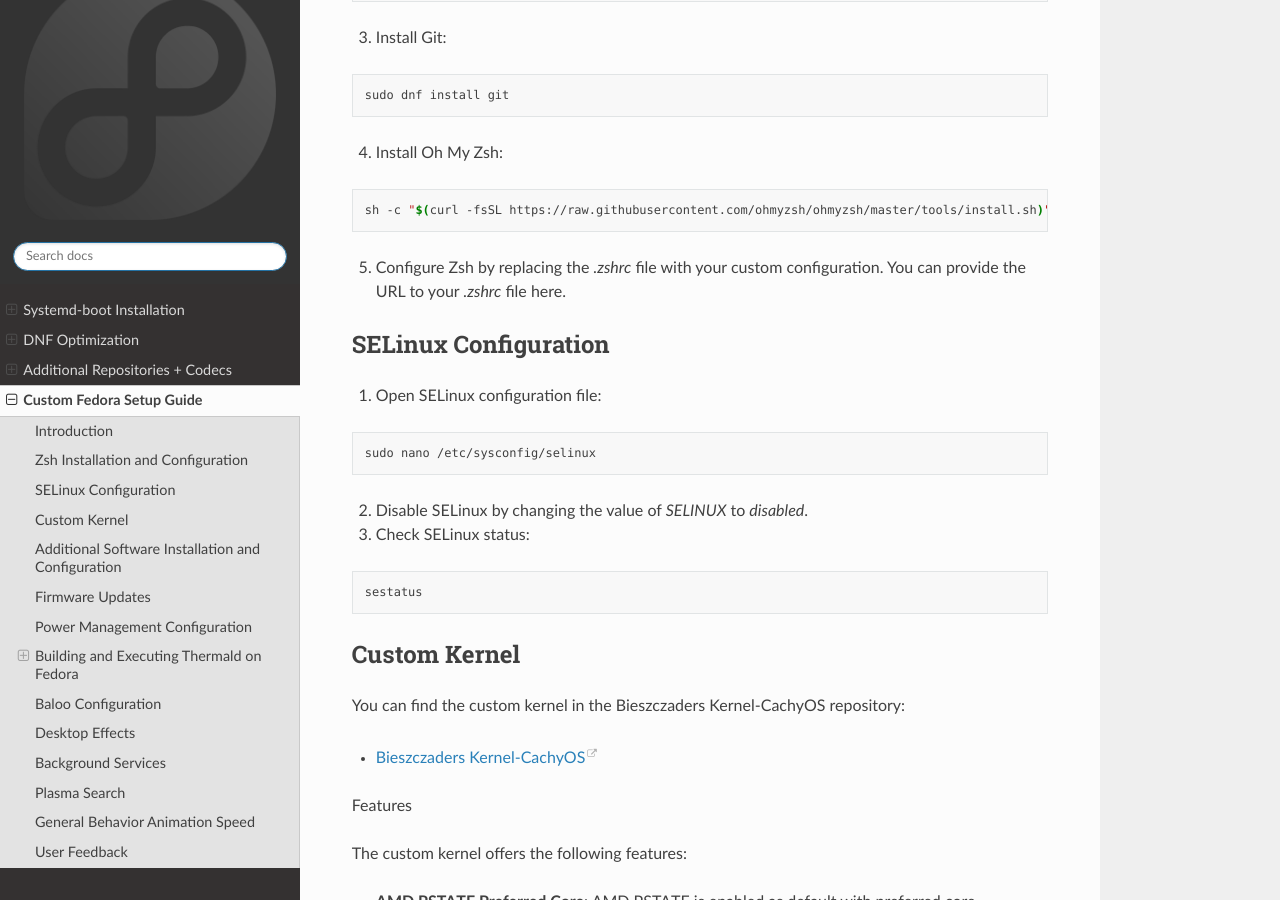
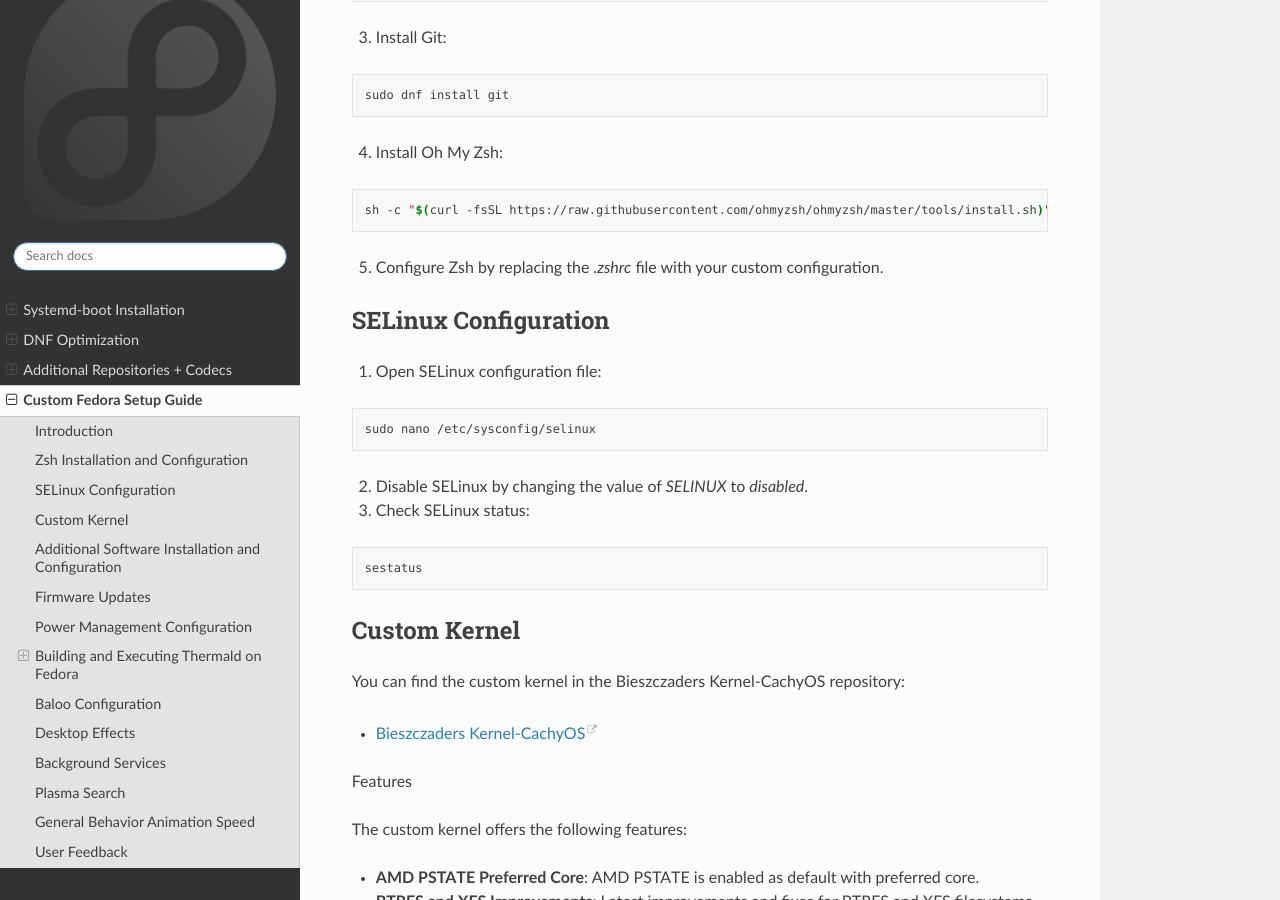
Before and after one commit to Witek3023/Fedora-Post-Installation-Tips, a Sphinx documentation site: the page built from docs/source/personal.rst, in a window 1280 px wide and 900 px high, scrolled down 547 px. Built offline with Sphinx 7.4.7 and the Read the Docs theme 2.0.0, drawn with Linux system fonts in a browser that asks for light colours.

Commit message:
Update personal.rst

```diff
--- a/docs/source/personal.rst
+++ b/docs/source/personal.rst
@@ -33,7 +33,7 @@
 
     sh -c "$(curl -fsSL https://raw.githubusercontent.com/ohmyzsh/ohmyzsh/master/tools/install.sh)"
 
-5. Configure Zsh by replacing the `.zshrc` file with your custom configuration. You can provide the URL to your `.zshrc` file here.
+5. Configure Zsh by replacing the `.zshrc` file with your custom configuration.
 
 SELinux Configuration
 ---------------------
```
